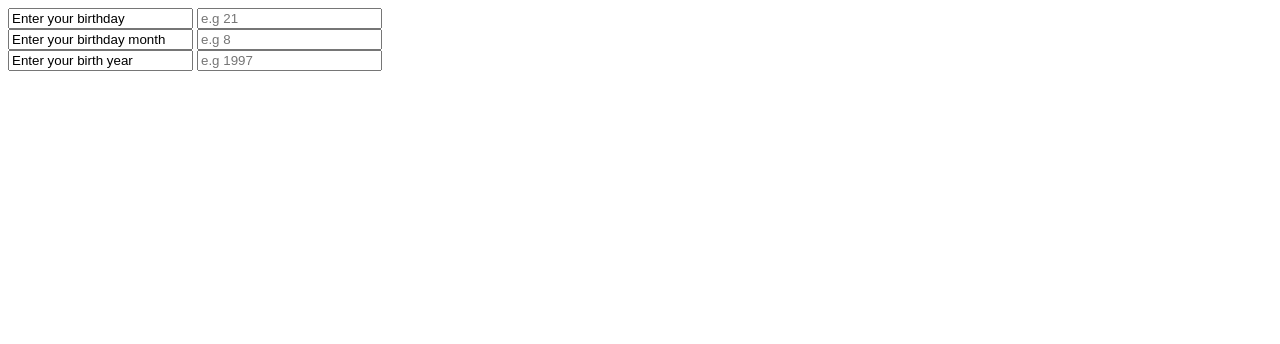
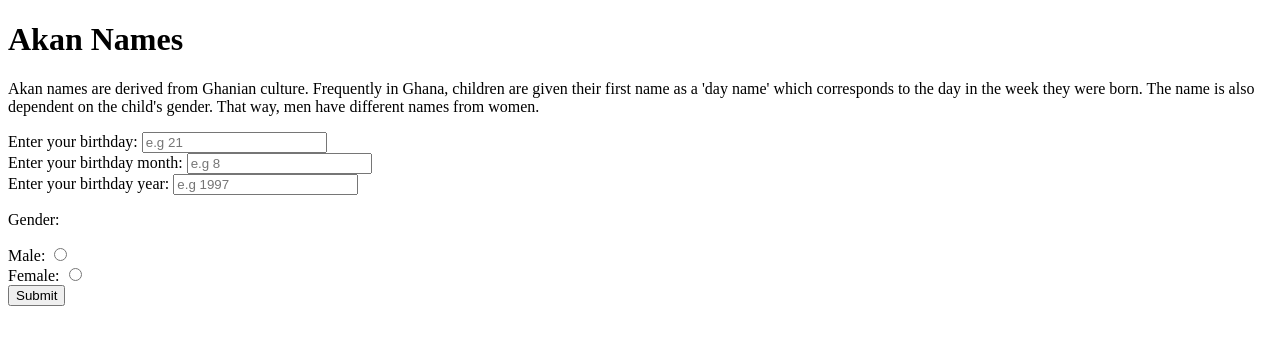
Before and after one commit to estherkimani/akanNames, a plain HTML site: page index.html in a window 1280 px wide. Drawn offline with Linux system fonts and the light colour scheme.

Commit message:
I added a paragraph to explain to the user what Akan names are

```diff
--- a/index.html
+++ b/index.html
@@ -5,18 +5,26 @@
     <title>Akan Names|Esther</title>
   </head>
   <body>
-    <form class="bday" action="index.html" method="post">
+    <h1>Akan Names</h1>
+    <p>Akan names are derived from Ghanian culture. Frequently in Ghana, children are given their first name as a 'day name' which
+      corresponds to the day in the week they were born. The name is also dependent on the child's gender. That way, men have different names from
+      women.</p>
+      <form class="details" action="scripts.js" method="post">
+        <label for="bday">Enter your birthday:</label>
+        <input type="text" name="bday" placeholder="e.g 21"><br>
 
-      <input type="text" name="bday" value="Enter your birthday">
-      <input type="text" name="bday" placeholder="e.g 21"><br>
+        <label for="bmonth">Enter your birthday month:</label>
+        <input type="text" name="bmonth" placeholder="e.g 8"><br>
 
-      <input type="text" name="bday" value="Enter your birthday month">
-      <input type="text" name="bmonth" placeholder="e.g 8"><br>
+        <label for="byr">Enter your birthday year:</label>
+        <input type="text" name="byr" placeholder="e.g 1997"><br>
+        <p>Gender:</p>
+          Male: <input type="radio" name="gender" value="Male"><br>
+          Female: <input type="radio" name="gender" value="Female"><br>
 
-      <input type="text" name="bday" value="Enter your birth year">
-      <input type="text" name="byr" placeholder="e.g 1997">
+        <input type="Submit" name="Submit">
 
-    </form>
+      </form>
 
   </body>
 </html>
```
